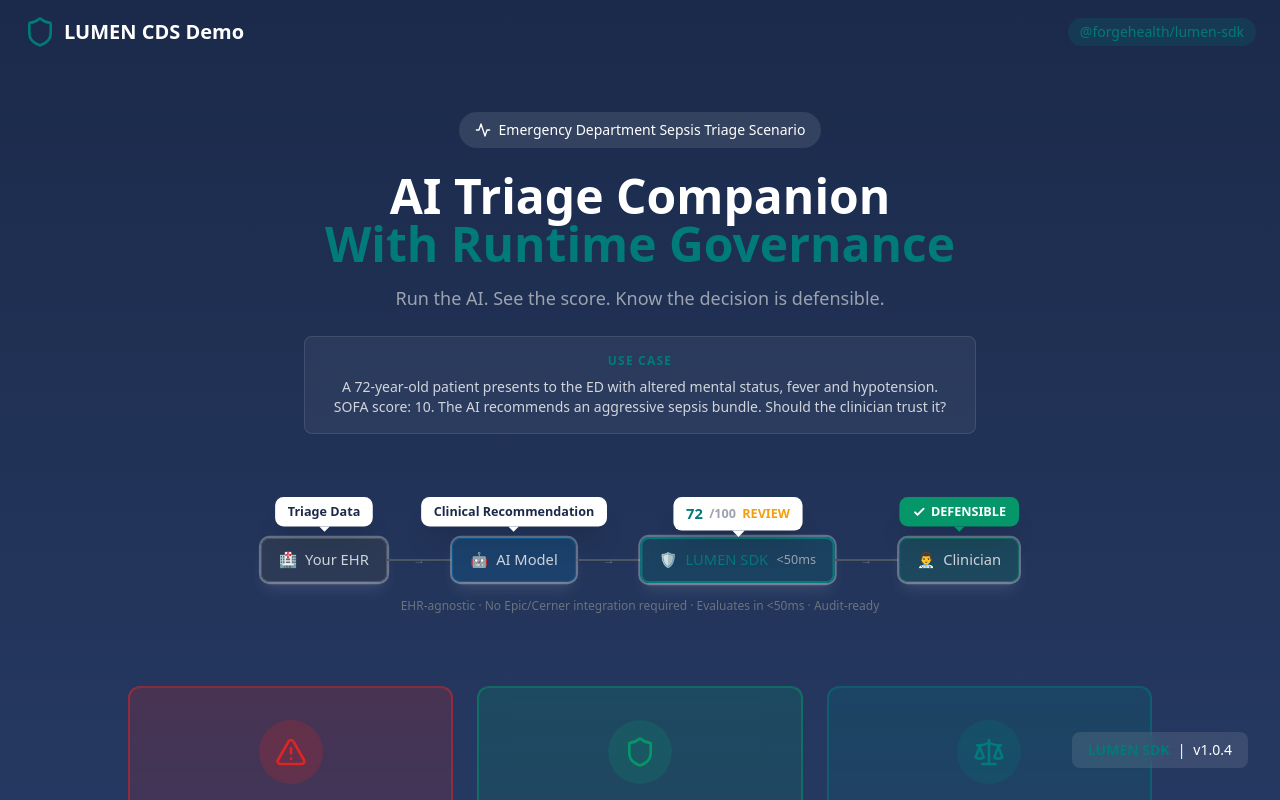
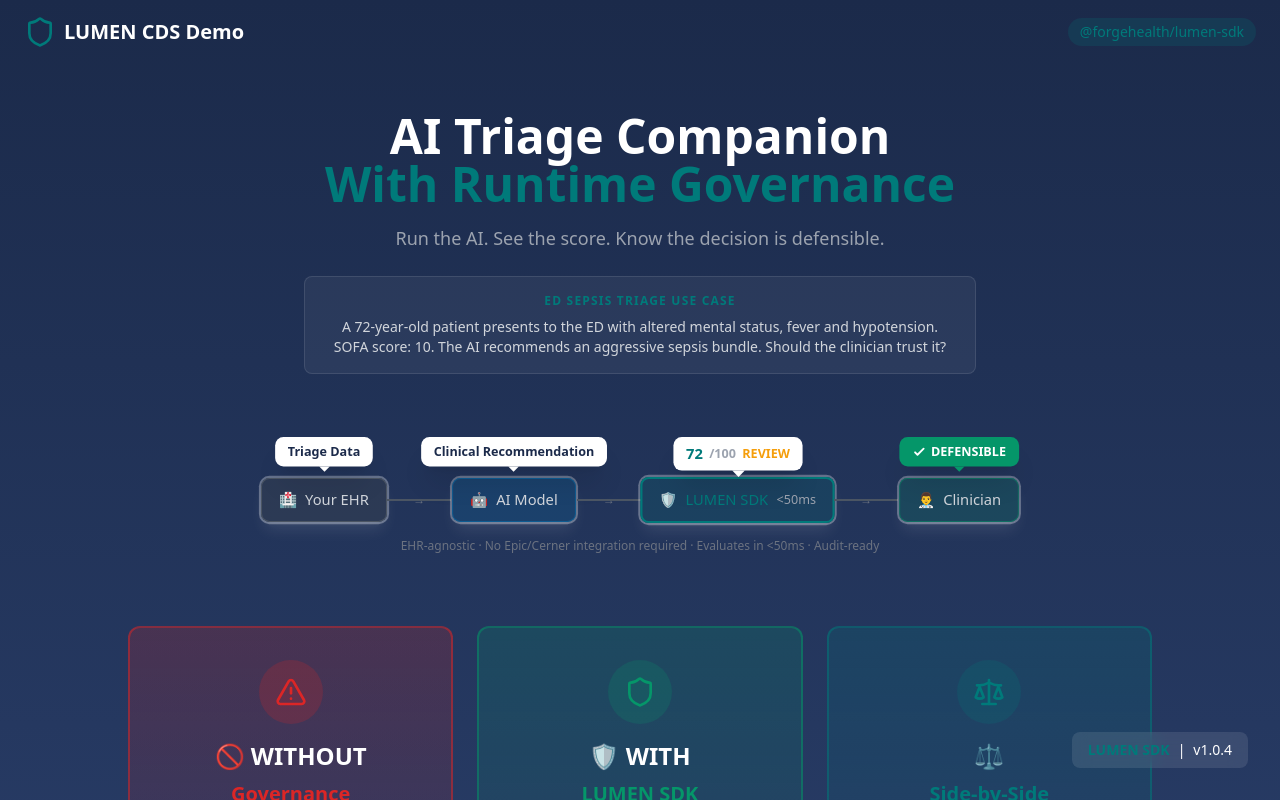
Before and after one commit to forge-health-ai/lumen-cds-demo, a Next.js app: page / in a window 1280 px wide. Shown: the top 800 px of the page. Built offline with nearby package versions, Linux system fonts and the light colour scheme.

Commit message:
fix: merge scenario pill into use case box, rename to ED Sepsis Triage Use Case

```diff
--- a/src/app/page.tsx
+++ b/src/app/page.tsx
@@ -1,5 +1,5 @@
 import Link from 'next/link';
-import { Shield, AlertTriangle, Scale, Activity } from 'lucide-react';
+import { Shield, AlertTriangle, Scale } from 'lucide-react';
 import { ArchitectureFlow } from '@/components/ArchitectureFlow';
 
 export default function LandingPage() {
@@ -19,11 +19,6 @@
       {/* Hero */}
       <div className="container mx-auto px-6 py-12 text-center">
         <div className="mb-8">
-          <div className="inline-flex items-center gap-2 bg-white/10 text-white px-4 py-2 rounded-full mb-6">
-            <Activity className="w-4 h-4" />
-            <span className="text-sm">Emergency Department Sepsis Triage Scenario</span>
-          </div>
-
           <h1 className="text-5xl font-bold text-white mb-4">
             AI Triage Companion
             <span className="block text-clinical-teal">With Runtime Governance</span>
@@ -35,7 +30,7 @@
 
           {/* Use Case Callout */}
           <div className="inline-block bg-white/5 border border-white/10 rounded-lg px-6 py-4 mb-6 max-w-2xl">
-            <div className="text-xs font-bold text-clinical-teal uppercase tracking-widest mb-2">Use Case</div>
+            <div className="text-xs font-bold text-clinical-teal uppercase tracking-widest mb-2">ED Sepsis Triage Use Case</div>
             <p className="text-gray-300 text-sm">
               A 72-year-old patient presents to the ED with altered mental status, fever and hypotension.
               SOFA score: 10. The AI recommends an aggressive sepsis bundle. Should the clinician trust it?
```
